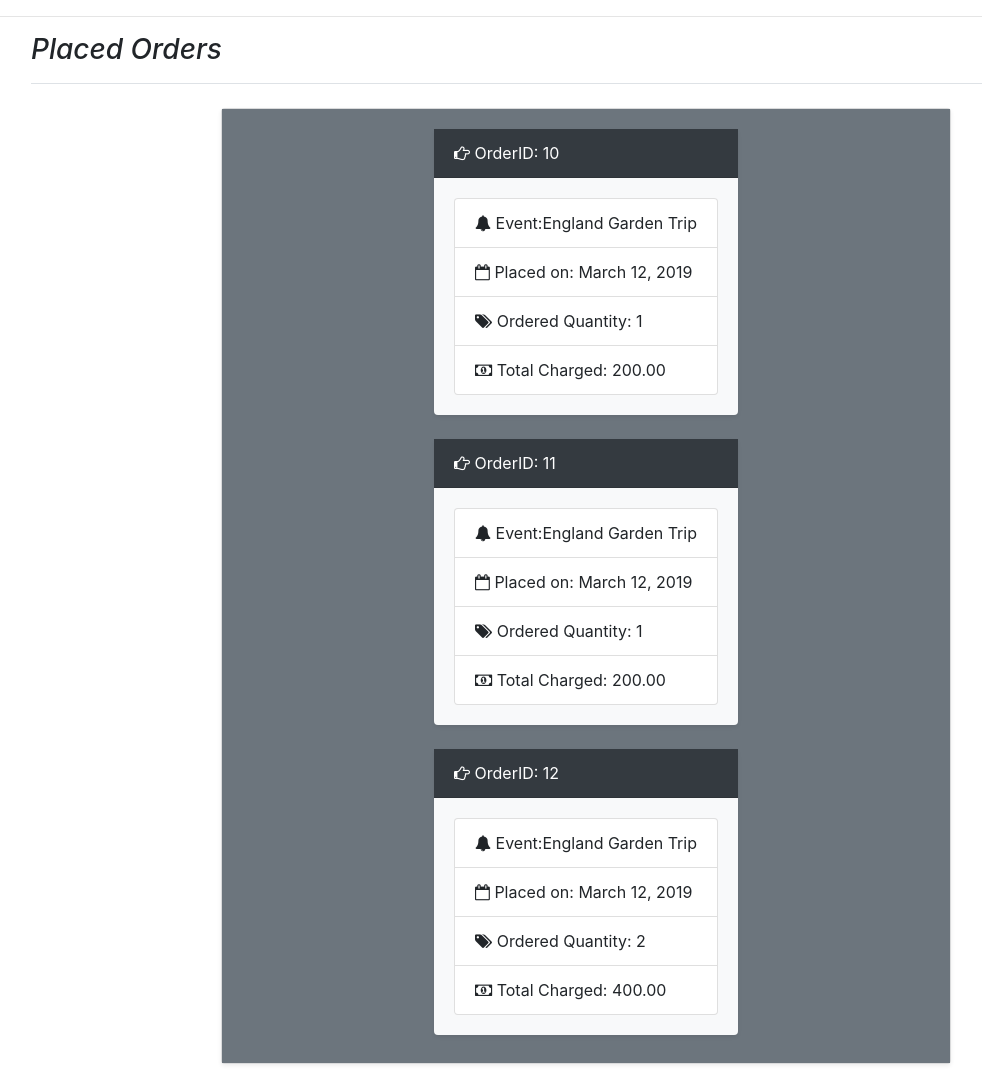
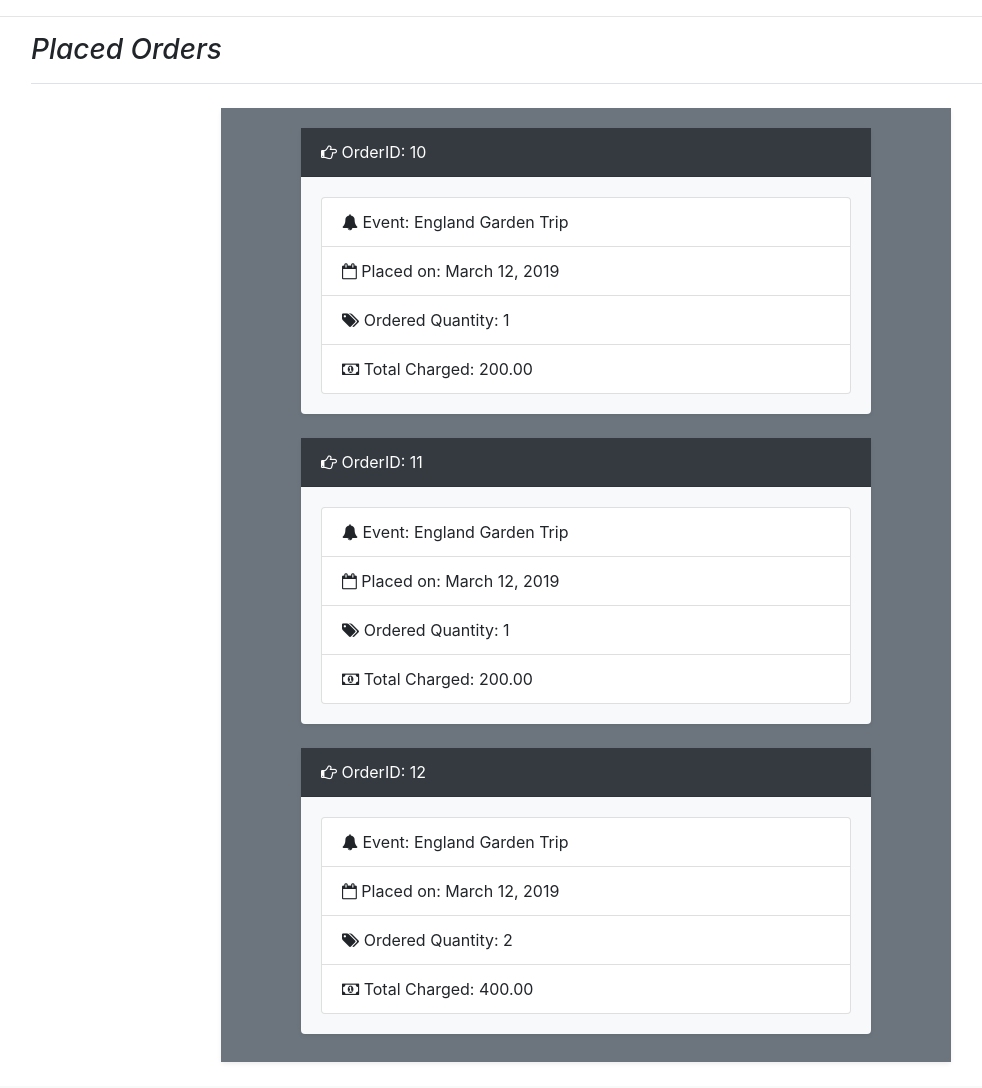
Before and after one commit to MartinLoef/fs-homeowners, a Django app: page /checkout/order/ in a window 1280 px wide. Shown: the part 56-1144 px from the top of the page, without its empty margins (54-1036 px from the left). After the commit the page ends 1118 px from the top, so only its background shows below. Run offline with Django 3.2, Linux system fonts and the light colour scheme; a user stored in the database is signed in; data comes from the database, SQL or seed files in the repository; some libraries are stand-ins or nearby versions.

Commit message:
minor layout adjustments

```diff
--- a/checkout/templates/orderhistory.html
+++ b/checkout/templates/orderhistory.html
@@ -8,14 +8,14 @@
     </h3>
     <div class="row justify-content-center">
         <div class="col-md-8">
-            <div class="card flex-md-row mb-4 shadow-sm h-md-250 bg-light">
+            <div class="card no-flex flex-md-row mb-4 shadow-sm h-md-250 bg-light">
                 <div class="card-body bg-secondary flex-column less-padding-bottom">
                     {% if count > 0 %}
                     {% for OrderItem in Orders %}
 
                         {% if OrderItem.order.user == user %}
                         <div class="row justify-content-center">
-                            <div class="col-auto mx-auto">
+                            <div class="col-sm-10 mx-auto">
                                 <div class="card no-flex flex-md-row mb-4 shadow-sm h-md-250 bg-light">
                                     <div class="card-header custom-border font-white bg-dark">
                                         <i class="fa fa-hand-o-right"></i> OrderID: {{OrderItem.order.id}}
@@ -23,7 +23,7 @@
                                     <div class="card-body d-flex flex-column">
                                         <ul class="list-group">
 
-                                            <li class="list-group-item"><i class="fa fa-bell" aria-hidden="true"></i> Event:{{OrderItem.event.title}}</li>
+                                            <li class="list-group-item"><i class="fa fa-bell" aria-hidden="true"></i> Event: {{OrderItem.event.title|truncatechars:20}}</li>
                                             <li class="list-group-item"><i class="fa fa-calendar-o" aria-hidden="true"></i> Placed on: {{OrderItem.order.date}} </li>
                                             <li class="list-group-item"><i class="fa fa-tags" aria-hidden="true"></i> Ordered Quantity: {{OrderItem.quantity}}</li>
                                             <li class="list-group-item"><i class="fa fa-money" aria-hidden="true"></i> Total Charged: {{OrderItem.total_item_price}}</li>
```
Also changed, not shown: static/css/custom.css (line endings or trailing spaces).
